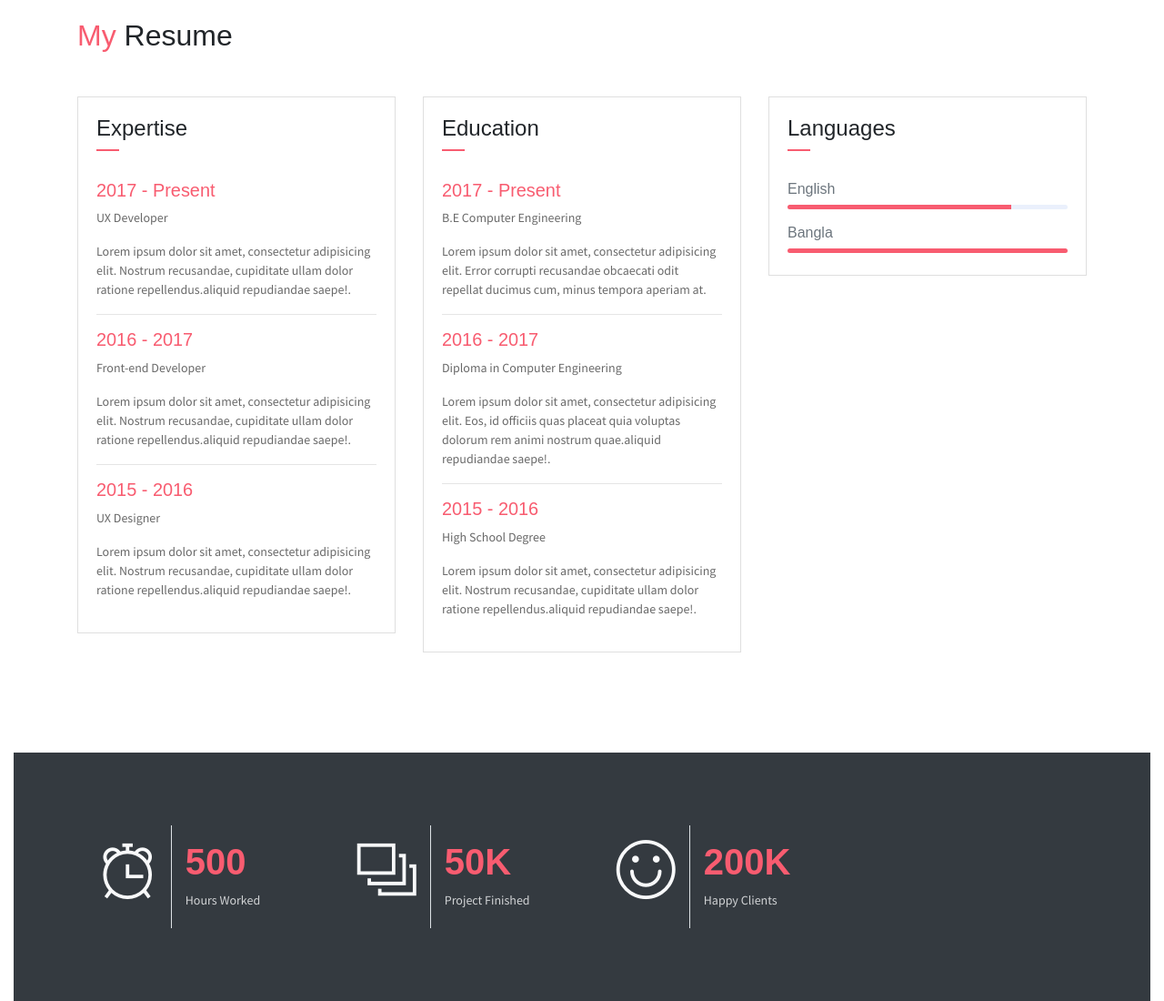
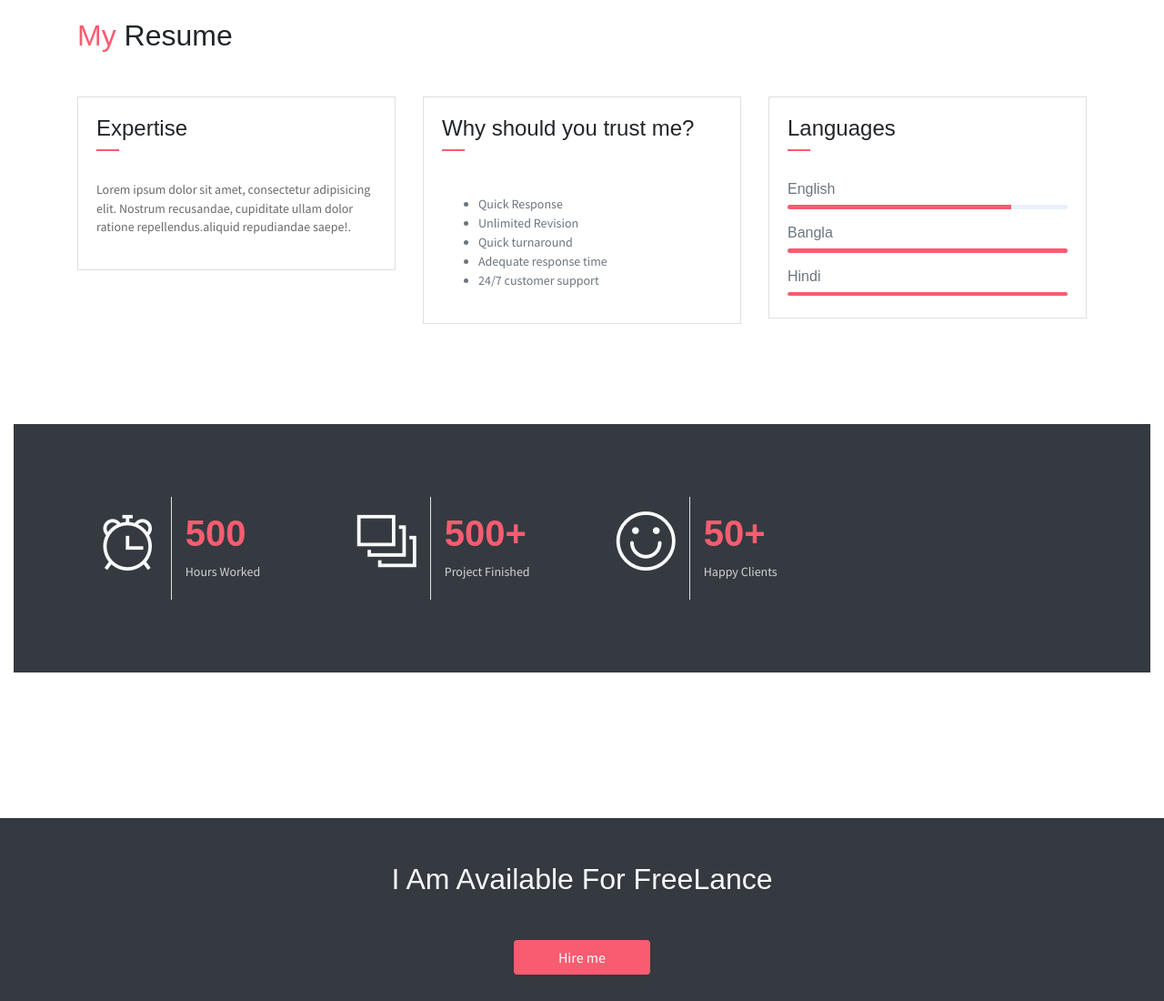
Before and after one commit to mdalihossen254/myblog, a website: page index.html in a window 1280 px wide. Shown: the part 1300-2400 px from the top of the page at 91% size. Drawn offline with Linux system fonts and the light colour scheme; some packages are replaced by stand-ins of ours.

Commit message:
Update index.html

```diff
--- a/index.html
+++ b/index.html
@@ -10,6 +10,7 @@
     <link rel="stylesheet" href="assets/vendors/themify-icons/css/themify-icons.css">
     <!-- Bootstrap + JohnDoe main styles -->
 	<link rel="stylesheet" href="assets/css/johndoe.css">
+
 </head>
 <body data-spy="scroll" data-target=".navbar" data-offset="40" id="home">
 
@@ -26,7 +27,7 @@
                 <h4 class="header-subtitle" >Hello, I am</h4>
                 <h1 class="header-title">Ali</h1>
                 <h6 class="header-mono" >Data Entry, Web Research and Lead Generation Expert</h6>
-                <button class="btn btn-primary btn-rounded"><i class="ti-printer pr-2"></i>Print Resume</button>
+
             </div>
         </div>
     </header>
@@ -117,17 +118,10 @@
                             </div>
                         </div>
                         <div class="card-body">
-                            <h6 class="title text-danger">2017 - Present</h6>
-                            <P>UX Developer</P>
+
+
                             <P class="subtitle">Lorem ipsum dolor sit amet, consectetur adipisicing elit. Nostrum recusandae, cupiditate ullam dolor ratione repellendus.aliquid repudiandae saepe!.</P>
-                            <hr>
-                            <h6 class="title text-danger">2016 - 2017</h6>
-                            <P>Front-end Developer</P>
-                            <P class="subtitle">Lorem ipsum dolor sit amet, consectetur adipisicing elit. Nostrum recusandae, cupiditate ullam dolor ratione repellendus.aliquid repudiandae saepe!.</P>
-                            <hr>
-                            <h6 class="title text-danger">2015 - 2016</h6>
-                            <P>UX Designer</P>
-                            <P class="subtitle">Lorem ipsum dolor sit amet, consectetur adipisicing elit. Nostrum recusandae, cupiditate ullam dolor ratione repellendus.aliquid repudiandae saepe!.</P>
+
                         </div>
                     </div>
                 </div>
@@ -135,22 +129,21 @@
                     <div class="card">
                        <div class="card-header">
                             <div class="mt-2">
-                                <h4>Education</h4>
+                                <h4>Why should you trust me? </h4>
                                 <span class="line"></span>
                             </div>
                         </div>
                         <div class="card-body">
-                            <h6 class="title text-danger">2017 - Present</h6>
-                            <P>B.E Computer Engineering</P>
-                            <P class="subtitle">Lorem ipsum dolor sit amet, consectetur adipisicing elit. Error corrupti recusandae obcaecati odit repellat ducimus cum, minus tempora aperiam at.</P>
-                            <hr>
-                            <h6 class="title text-danger">2016 - 2017</h6>
-                            <P>Diploma in Computer Engineering</P>
-                            <P class="subtitle">Lorem ipsum dolor sit amet, consectetur adipisicing elit. Eos, id officiis quas placeat quia voluptas dolorum rem animi nostrum quae.aliquid repudiandae saepe!.</P>
-                            <hr>
-                            <h6 class="title text-danger">2015 - 2016</h6>
-                            <P>High School Degree</P>
-                            <P class="subtitle">Lorem ipsum dolor sit amet, consectetur adipisicing elit. Nostrum recusandae, cupiditate ullam dolor ratione repellendus.aliquid repudiandae saepe!.</P>
+
+
+                            <P class="subtitle"><ul>
+                                <li>Quick Response</li>
+                                <li>Unlimited Revision</li>
+                                <li>Quick turnaround</li>
+                                <li>Adequate response time</li>
+                                <li>24/7 customer support</li>
+                            </ul></P>
+
 
                         </div>
                     </div>
@@ -173,6 +166,11 @@
                                 <div class="progress-bar bg-danger" role="progressbar" style="width: 80%" aria-valuenow="25" aria-valuemin="0" aria-valuemax="100"></div>
                             </div>
                             <h6>Bangla</h6>
+                            <div class="progress mb-3">
+                                <div class="progress-bar bg-danger" role="progressbar" style="width: 100%" aria-valuenow="25" aria-valuemin="0" aria-valuemax="100"></div>
+                            </div>
+
+                             <h6>Hindi</h6>
                             <div class="progress mb-3">
                                 <div class="progress-bar bg-danger" role="progressbar" style="width: 100%" aria-valuenow="25" aria-valuemin="0" aria-valuemax="100"></div>
                             </div>
@@ -204,7 +202,7 @@
                             <div class="m-auto"><i class="ti-layers-alt icon-xl"></i></div>
                         </div>
                         <div class="col-7 text-left py-3">
-                            <h1 class="text-danger font-weight-bold font40">50K</h1>
+                            <h1 class="text-danger font-weight-bold font40">500+</h1>
                             <p class="text-light mb-1">Project Finished</p>
                         </div>
                     </div>
@@ -215,7 +213,7 @@
                             <div class="m-auto"><i class="ti-face-smile icon-xl"></i></div>
                         </div>
                         <div class="col-7 text-left py-3">
-                            <h1 class="text-danger font-weight-bold font40">200K</h1>
+                            <h1 class="text-danger font-weight-bold font40">50+</h1>
                             <p class="text-light mb-1">Happy Clients</p>
                         </div>
                     </div>
@@ -243,6 +241,8 @@
             </div>
         </div>
     </section>
+
+
 
 
     <section class="section bg-dark py-5">
@@ -276,5 +276,13 @@
     <!-- JohnDoe js -->
     <script src="assets/js/johndoe.js"></script>
 
+
+
+
+
+
+
+
+
 </body>
 </html>
```
